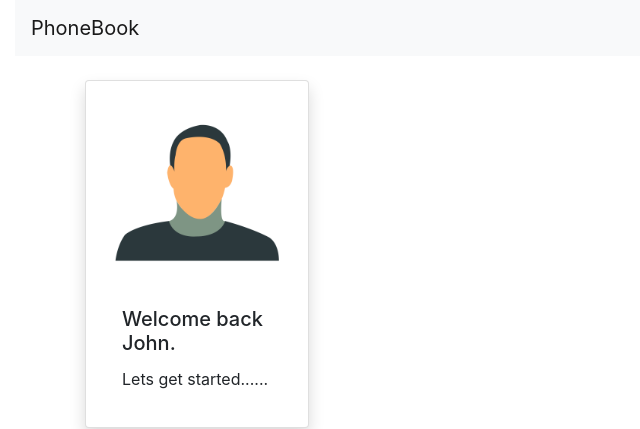
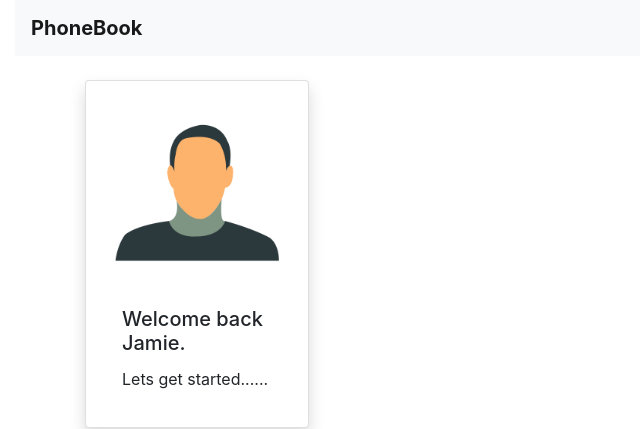
Before and after one commit to AhizeUdo/PhoneBook, a plain HTML site: page index.html in a window 1280 px wide. Shown: the top 429 px of the page, 0-640 px from the left. Drawn offline with nearby package versions, Linux system fonts and the light colour scheme.

Commit message:
Third and  commit

```diff
--- a/index.html
+++ b/index.html
@@ -12,7 +12,7 @@
         <div class="row">
             <div class="col">
                 <nav class="navbar navbar-light bg-light">
-                    <a class="navbar-brand">PhoneBook</a>
+                    <a class="navbar-brand"><strong>PhoneBook</strong></a>
                     <form class="form-inline">
                       <input class="form-control mr-sm-2" type="text" id="filter" placeholder="Search Items..." aria-label="Search">
                     </form>
@@ -26,7 +26,7 @@
                     <div class="card shadow p-3 mb-5 bg-white rounded" style="width: 14rem;">
                         <img src="/PhoneBook/Cardimg.png" class="card-img-top" alt="...">
                         <div class="card-body">
-                          <h5 class="card-title">Welcome back John.</h5>
+                          <h5 class="card-title">Welcome back Jamie.</h5>
                           <p class="card-text">Lets get started......</p>
                         </div>
                       </div>
```
